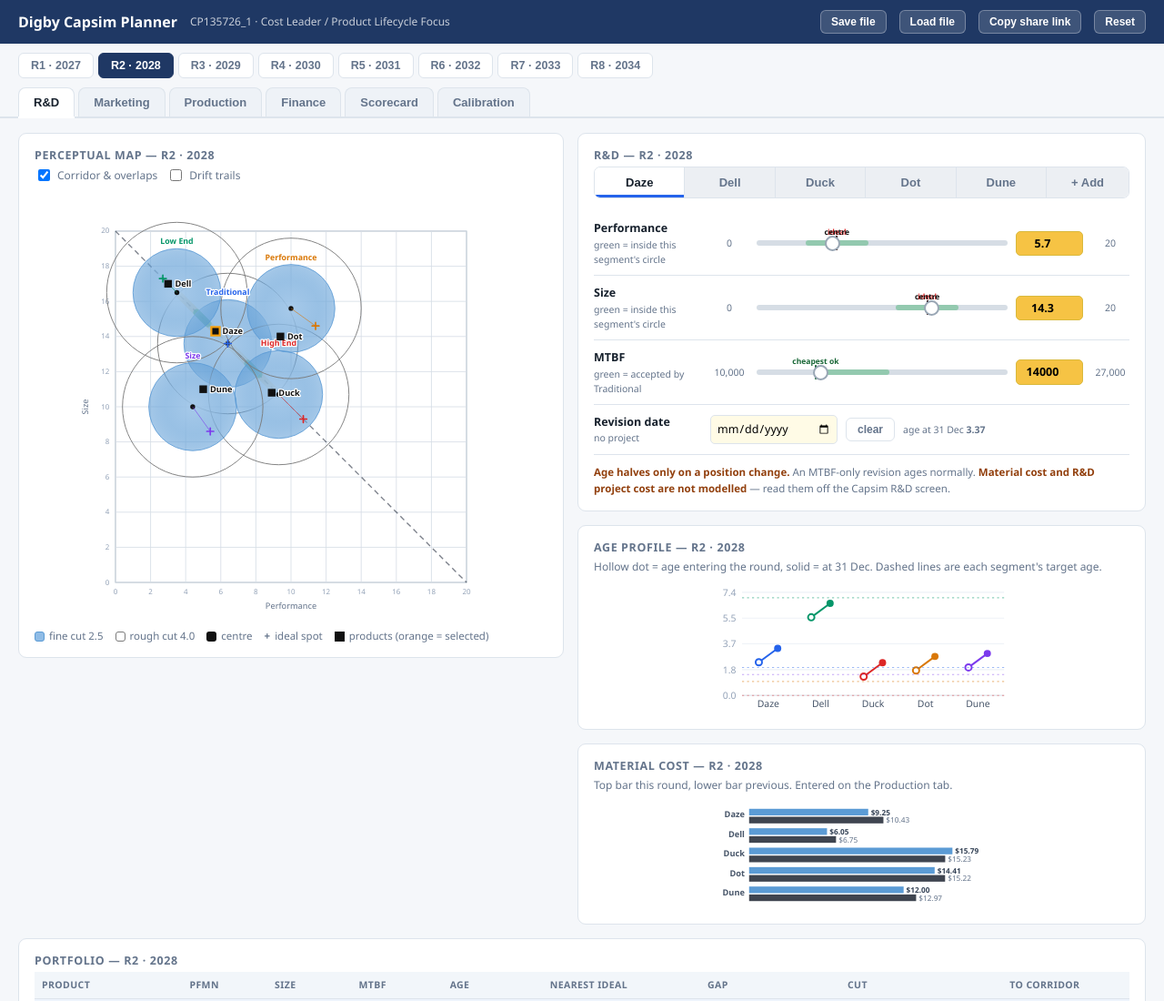
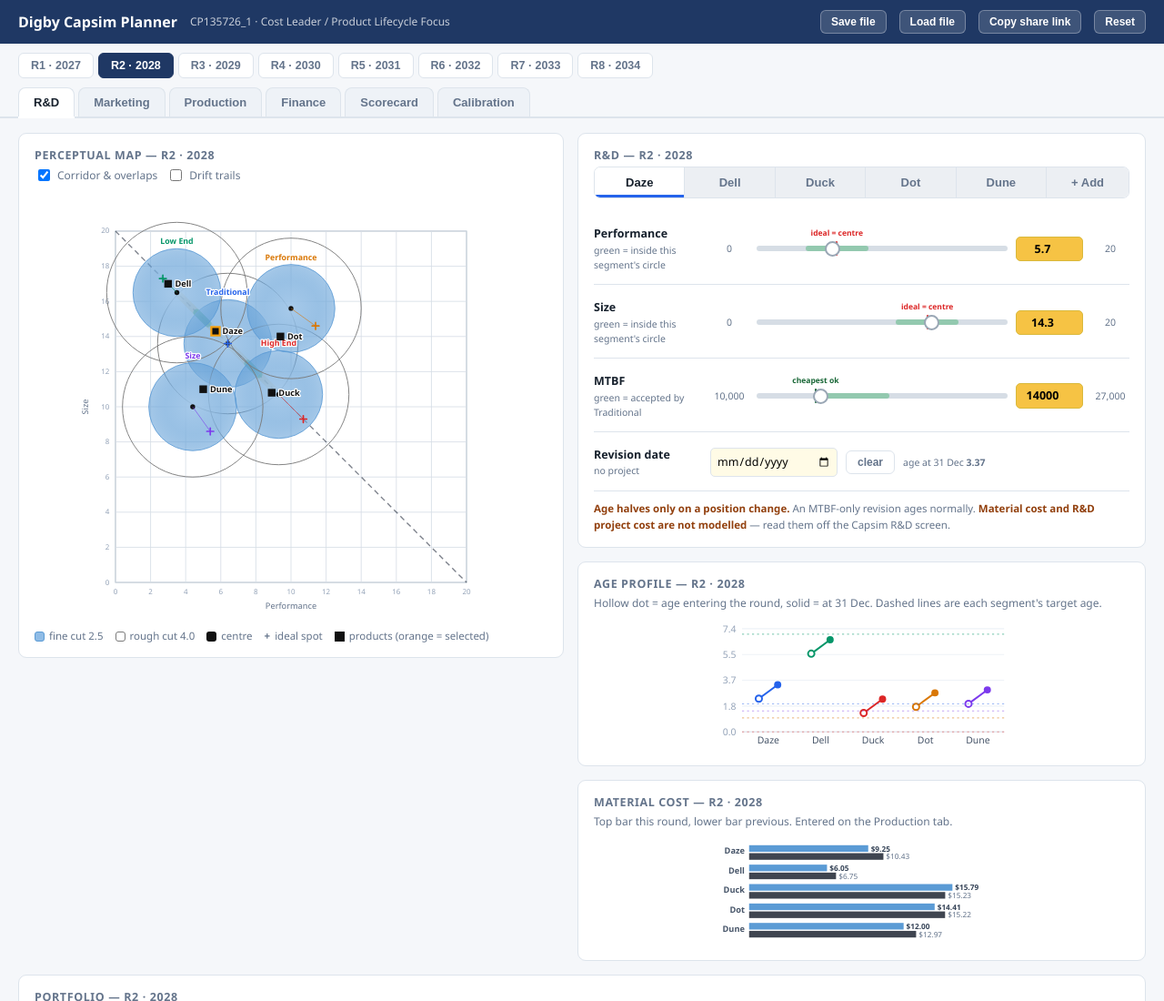
Before and after one commit to ryan-m-bishop/capsim-planner, a plain HTML site: page index.html in a window 1280 px wide. Shown: the top 1100 px of the page at 91% size. Drawn offline with Linux system fonts and the light colour scheme.

Commit message:
Adjust slider styles and tick label positioning
Updated padding and background for slider labels and ticks.

```diff
--- a/index.html
+++ b/index.html
@@ -42,7 +42,7 @@
 .ptabs button.on{background:var(--card);color:var(--ink);box-shadow:inset 0 -3px 0 0 var(--acc)}
 /* slider block */
 .sld{display:grid;grid-template-columns:118px 1fr;gap:10px;align-items:center;
- padding:9px 0;border-bottom:1px solid var(--line)}
+ padding:15px 0 13px;border-bottom:1px solid var(--line)}
 .sld:last-child{border-bottom:none}
 .sld .lab{font-size:12.5px;font-weight:650}
 .sld .lab small{display:block;font-weight:400;color:var(--mut);font-size:10.5px}
@@ -53,8 +53,8 @@
 .tw .base{position:absolute;left:0;right:0;height:6px;border-radius:4px;background:#d6dde5}
 .tw .band{position:absolute;height:6px;border-radius:3px;pointer-events:none}
 .tw .tick{position:absolute;width:2px;height:16px;pointer-events:none;border-radius:1px}
-.tw .tlab{position:absolute;top:-1px;font-size:8.5px;font-weight:700;transform:translateX(-50%);
- pointer-events:none;white-space:nowrap}
+.tw .tlab{position:absolute;font-size:8.5px;font-weight:700;pointer-events:none;
+ white-space:nowrap;background:#fff;padding:0 3px;border-radius:3px;line-height:11px}
 .tw input[type=range]{position:relative;z-index:2;width:100%;background:transparent}
 input[type=range]{-webkit-appearance:none;height:6px;border-radius:4px;
  background:#d6dde5;outline:none;cursor:pointer}
@@ -430,15 +430,34 @@
 /* mk = {band:[lo,hi,colour,label], ticks:[[value,colour,label],...]}
    Bands and ticks are drawn on the track so the acceptable range and the target
    are visible while you drag, rather than something you have to look up. */
+/* Draw the tick overlays. Ticks landing on the same spot are merged into one label
+   (Traditional's ideal spot IS its centre, so those would otherwise stack), and
+   remaining labels alternate above and below the track so they can't collide. */
+function ticksHTML(ticks,pos){
+ const keep=[];
+ (ticks||[]).forEach(t=>{
+  if(!t[1]||t[1]==="transparent") return;
+  const near=keep.find(k=>Math.abs(pos(k[0])-pos(t[0]))<1.2);
+  if(near){ if(t[2]&&near[2]&&near[2]!==t[2]) near[2]=near[2]+" = "+t[2];
+            else if(t[2]&&!near[2]) near[2]=t[2]; }
+  else keep.push([...t]);});
+ keep.sort((a,b)=>pos(a[0])-pos(b[0]));
+ let out="";
+ keep.forEach((t,i)=>{
+  const p=pos(t[0]);
+  out+=`<div class="tick" style="left:calc(${p}% - 1px);background:${t[1]}"></div>`;
+  if(!t[2]) return;
+  // keep labels inside the track at the extremes
+  const tx = p<9?"translateX(-8%)" : p>91?"translateX(-92%)" : "translateX(-50%)";
+  const top = (i%2===0) ? "-13px" : "17px";
+  out+=`<div class="tlab" style="left:${p}%;top:${top};transform:${tx};color:${t[1]}">${t[2]}</div>`;});
+ return out;}
 function sld(f,label,sub,v,min,max,step,fmt,mk){
  const pos=x=>Math.max(0,Math.min(100,((x-min)/(max-min))*100));
  let ov="";
- if(mk&&mk.band){const[a,b,col,lb]=mk.band;
-  ov+=`<div class="band" style="left:${pos(a)}%;width:${pos(b)-pos(a)}%;background:${col}"></div>`;
-  if(lb)ov+=`<div class="tlab" style="left:${(pos(a)+pos(b))/2}%;color:${col};top:-9px">${lb}</div>`;}
- (mk&&mk.ticks||[]).forEach(([x,col,lb])=>{
-  ov+=`<div class="tick" style="left:calc(${pos(x)}% - 1px);background:${col}"></div>`;
-  if(lb)ov+=`<div class="tlab" style="left:${pos(x)}%;color:${col};top:-9px">${lb}</div>`;});
+ if(mk&&mk.band){const[a,b,col]=mk.band;
+  ov+=`<div class="band" style="left:${pos(a)}%;width:${Math.max(0,pos(b)-pos(a))}%;background:${col}"></div>`;}
+ ov+=ticksHTML(mk&&mk.ticks,pos);
  return `<div class="sld"><div class="lab">${label}<small>${sub||""}</small></div>
   <div class="track"><span class="mm">${fmt?fmt(min):min}</span>
    <div class="tw"><div class="base"></div>${ov}
@@ -582,8 +601,7 @@
             [Math.min(3600,Math.max(0,(c.fc||0)-(c.inv||0))),"#2563eb","meets forecast"]]})}
   ${sld("cap","Capacity","units per shift; tick = what you're scheduling",c.cap,0,6000,50,
     v=>(+v).toLocaleString(),{ticks:[[Math.min(6000,c.sched),"#2563eb","schedule"]]})}
-  ${sld("auto","Automation","higher = cheaper labour, slower to reposition",c.auto,1,10,.5,null,
-    {ticks:[[c.auto,"transparent",""]]})}
+  ${sld("auto","Automation","higher = cheaper labour, slower to reposition",c.auto,1,10,.5)}
   ${sld("inv","Inventory on hand","carried in from last round",c.inv,0,2000,10,v=>(+v).toLocaleString())}
   ${sld("mat","Material cost / unit","read this off the Capsim R&D screen",c.mat,0,25,.01,$m)}
   <table style="margin-top:12px"><tr><th>Utilisation</th><th>2nd shift</th><th>Labour $</th>
@@ -635,9 +653,7 @@
  const p=pnl(r),f=S.fin[r],B=balances(),b=B[r],pb=r>0?B[r-1]:null,pp=r>0?pnl(r-1):null;
  const fs=(k,l,sub,max,step,mk)=>{
   const pos=x=>Math.max(0,Math.min(100,(x/max)*100));
-  let ov="";(mk||[]).forEach(([x,col,lb])=>{
-   ov+=`<div class="tick" style="left:calc(${pos(x)}% - 1px);background:${col}"></div>`;
-   if(lb)ov+=`<div class="tlab" style="left:${pos(x)}%;color:${col};top:-9px">${lb}</div>`;});
+  const ov=ticksHTML(mk,pos);
   return `<div class="sld"><div class="lab">${l}<small>${sub}</small></div>
   <div class="track"><span class="mm">0</span>
    <div class="tw"><div class="base"></div>${ov}
```
